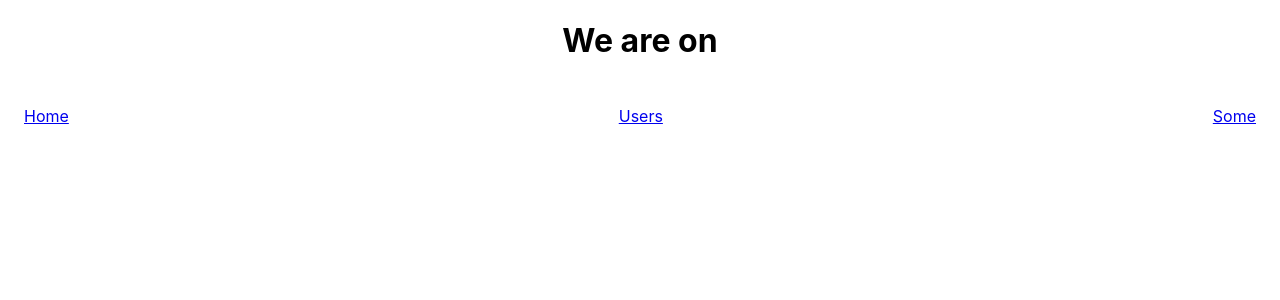
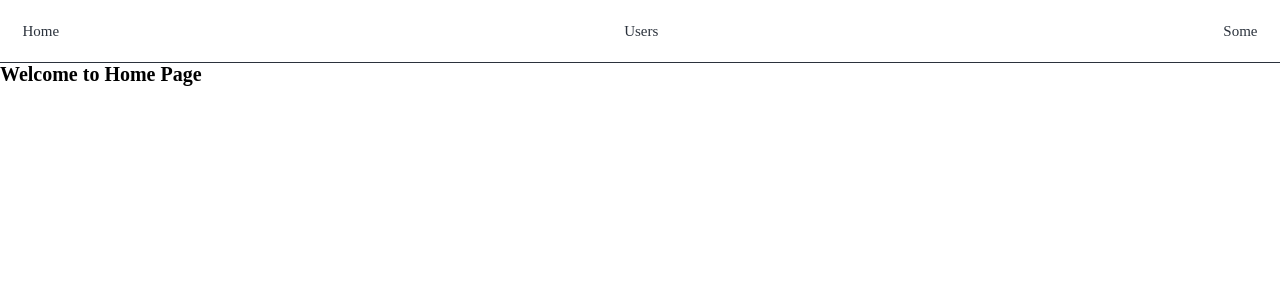
Before and after one commit to Nikac/react-redux, a React (Create React App) app: page /home in a window 1280 px wide. Shown: the top 300 px of the page. Built offline with nearby package versions, Linux system fonts and the light colour scheme.

Commit message:
add some styles into body and change flex style

```diff
--- a/package.json
+++ b/package.json
@@ -12,6 +12,7 @@
     "json-server": "^0.16.1",
     "react": "^16.13.1",
     "react-dom": "^16.13.1",
+    "react-router-dom": "^5.1.2",
     "react-scripts": "3.4.1",
     "styled-components": "^5.1.0"
   },
--- a/src/App.css
+++ /dev/null
@@ -1,38 +0,0 @@
-.App {
-  text-align: center;
-}
-
-.App-logo {
-  height: 40vmin;
-  pointer-events: none;
-}
-
-@media (prefers-reduced-motion: no-preference) {
-  .App-logo {
-    animation: App-logo-spin infinite 20s linear;
-  }
-}
-
-.App-header {
-  background-color: #282c34;
-  min-height: 100vh;
-  display: flex;
-  flex-direction: column;
-  align-items: center;
-  justify-content: center;
-  font-size: calc(10px + 2vmin);
-  color: white;
-}
-
-.App-link {
-  color: #61dafb;
-}
-
-@keyframes App-logo-spin {
-  from {
-    transform: rotate(0deg);
-  }
-  to {
-    transform: rotate(360deg);
-  }
-}
--- a/src/App.js
+++ b/src/App.js
@@ -1,24 +1,42 @@
 import React from "react";
-import { FlexRow, FlexColumn } from "./styled";
+import { BrowserRouter as Router, Switch, Route } from "react-router-dom";
+import styled from "styled-components/macro";
 
-import "./App.css";
+import { FlexDiv, StyledLink } from "./styled";
+import Home from "./components/Home";
+import Users from "./components/Users";
+import theme from "./styled/theme";
+
+const Nav = styled(FlexDiv)`
+  border-bottom: 1px solid ${theme.colors.gray100};
+  font-size: 1.5rem;
+`;
 
 function App() {
   return (
-    <div className="App">
-      <h1>We are on</h1>
-      <FlexRow
+    <Router>
+      <Nav
         flex="1"
         width="null"
+        align="null"
         height="null"
         positionX="space-between"
         positionY="null"
       >
-        <a href="/">Home</a>
-        <a href="/users">Users</a>
-        <a href="/">Some</a>
-      </FlexRow>
-    </div>
+        <StyledLink to="/home">Home</StyledLink>
+        <StyledLink to="/users">Users</StyledLink>
+        <StyledLink to="/">Some</StyledLink>
+      </Nav>
+
+      <Switch>
+        <Route path="/home">
+          <Home />
+        </Route>
+        <Route path="/users">
+          <Users />
+        </Route>
+      </Switch>
+    </Router>
   );
 }
 
--- /dev/null
+++ b/src/components/Home.js
@@ -0,0 +1,7 @@
+import React from "react";
+
+const Home = (props) => {
+  return <h1>Welcome to Home Page</h1>;
+};
+
+export default Home;
--- /dev/null
+++ b/src/components/Users.js
@@ -0,0 +1,13 @@
+import React from "react";
+
+import { FlexDiv } from "../styled";
+
+const Users = (props) => {
+  return (
+    <FlexDiv flex="1" width="100%" height="100%">
+      <h1>Users</h1>
+    </FlexDiv>
+  );
+};
+
+export default Users;
--- a/src/index.css
+++ b/src/index.css
@@ -1,13 +1,78 @@
-body {
+/* @import url("../src/assets/fonts/metropolis/stylesheet.css"); */
+
+*,
+*::before,
+*::after {
   margin: 0;
-  font-family: -apple-system, BlinkMacSystemFont, 'Segoe UI', 'Roboto', 'Oxygen',
-    'Ubuntu', 'Cantarell', 'Fira Sans', 'Droid Sans', 'Helvetica Neue',
-    sans-serif;
-  -webkit-font-smoothing: antialiased;
-  -moz-osx-font-smoothing: grayscale;
+  padding: 0;
+  box-sizing: inherit;
 }
 
-code {
-  font-family: source-code-pro, Menlo, Monaco, Consolas, 'Courier New',
-    monospace;
+html {
+  height: 100%;
+  overflow: auto;
+  box-sizing: border-box;
+  font-size: 62.5%; /* 1rem = 10px */
 }
+@media only screen and (max-width: 768px) {
+  html {
+    font-size: 52.5%;
+  }
+}
+
+body {
+  height: 100%;
+  overflow: auto;
+  width: 100%;
+  /* font-family: "metropolislight"; */
+}
+#root {
+  height: 100%;
+}
+input {
+  border-radius: 3px;
+}
+input:focus,
+button:focus,
+select:focus {
+  outline: none;
+}
+button {
+  cursor: pointer;
+}
+
+ul {
+  list-style-type: none;
+}
+
+/* li::before {
+  content: "";
+  border-radius: 100%;
+  display: block;
+  width: 8px;
+  height: 8px;
+  color: white;
+  background: white;
+  margin-right: 8px;
+  margin-top: 8px;
+  padding-right: 8px;
+} */
+
+/* li {
+  display: flex;
+  align-items: flex-start;
+}
+
+h1,
+h2 {
+  font-family: metropolisbold;
+  line-height: 45px;
+}
+
+a {
+  text-decoration: none;
+}
+
+option {
+  color: black;
+} */
--- a/src/styled/Flex.elements.js
+++ b/src/styled/Flex.elements.js
@@ -1,7 +1,9 @@
 import styled from "styled-components/macro";
+import theme from "../styled/theme";
 
-export const FlexRow = styled.div`
+export const FlexDiv = styled.div`
   display: flex;
+  flex-direction: ${(props) => (props.align ? props.align : "row")}
   flex: ${(props) => (props.flex ? props.flex : 1)};
   width: ${(props) => (props.width ? props.width : 0)};
   height: ${(props) => (props.height ? props.height : 0)};
--- /dev/null
+++ b/src/styled/Text.elements.js
@@ -0,0 +1,9 @@
+import styled from "styled-components/macro";
+import { Link } from "react-router-dom";
+import theme from "./theme";
+
+export const StyledLink = styled(Link)`
+  text-decoration: none;
+  cursor: pointer;
+  color: ${theme.colors.gray100};
+`;
--- a/src/styled/index.js
+++ b/src/styled/index.js
@@ -1 +1,2 @@
 export * from "./Flex.elements";
+export * from "./Text.elements";
--- /dev/null
+++ b/src/styled/theme.js
@@ -0,0 +1,46 @@
+const theme = {
+  colors: {
+    gray100: "#2b323c",
+    gray90: "#313a45",
+    gray80: "#3D4651",
+    gray70: "#485361",
+    gray60: "#69778B",
+    gray50: "#8a9cb5",
+    gray30: "#3f3f3f",
+    gray20: "#e0e0e0",
+    gray10: "#e4edf9",
+    gray4: "#b2babd",
+    grayLight: "#5e6d80",
+    backgroundGray: "#4e5b6b",
+
+    redMedium: "#e77287",
+
+    modalBackground: "#242424",
+
+    orange100: "#fe8c42",
+    orangeHover: "#ffa265",
+    orange80: "#f2994a",
+
+    red100: "#e77287",
+
+    blue30: "#A1D2EF",
+    blue20: "#56CCF2",
+    blue10: "#b4cbe3",
+    blue0: "#f1f7ff",
+
+    //   // CLIP_PATH
+    //   clipLeft: "polygon(0 0, 100% 0, 100% 100%, 0 75%)",
+    //   clipRight: "polygon(0 0, 100% 0, 100% 75%, 0 100%)"
+  },
+  fonts: {
+    bold: "bold",
+  },
+  breakpoints: {
+    small: "576px",
+    medium: "768px",
+    large: "992px",
+    extraLarge: "1200px",
+  },
+};
+
+export default theme;
```
Also changed, not shown: 1 other file (tests, documents, lock files or other folders).
